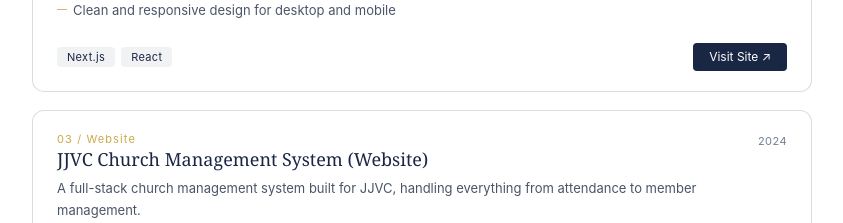
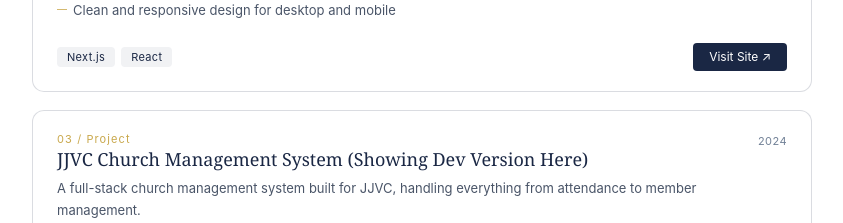
Before and after one commit to cshunyee/show-case, a React (Create React App) app: page / in a window 1280 px wide. Shown: the part 1540-1763 px from the top of the page, without its empty margins (218-1061 px from the left). Built offline with nearby package versions, Linux system fonts and the light colour scheme.

Commit message:
update jjvc url

```diff
--- a/src/data/projects.js
+++ b/src/data/projects.js
@@ -77,7 +77,7 @@
     },
     {
         id: 'jjvc',
-        title: 'JJVC Church Management System (Website)',
+        title: 'JJVC Church Management System (Showing Dev Version Here)',
         description: [
             'Built a full church management system from scratch',
             'Features include attendance tracking for Friday and Sunday services',
@@ -93,7 +93,7 @@
         ),
         date: '2024',
         skill: ['Next.js', 'React', 'Firebase', 'Firestore'],
-        url: 'https://www.jjvcchurch.com',
+        url: 'https://jjvchurch-dev.vercel.app/',
         link: null,
     },
     {
```
